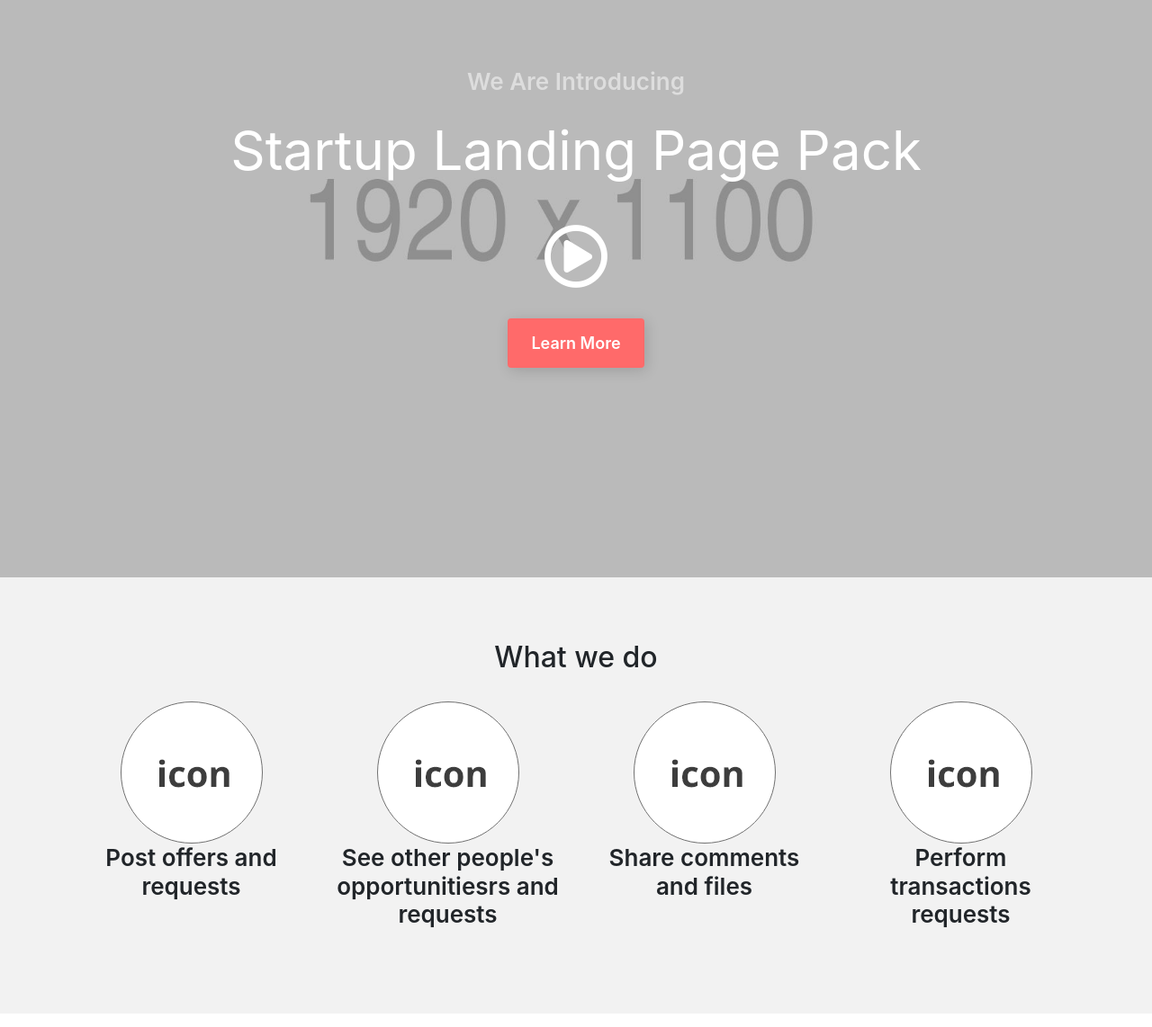
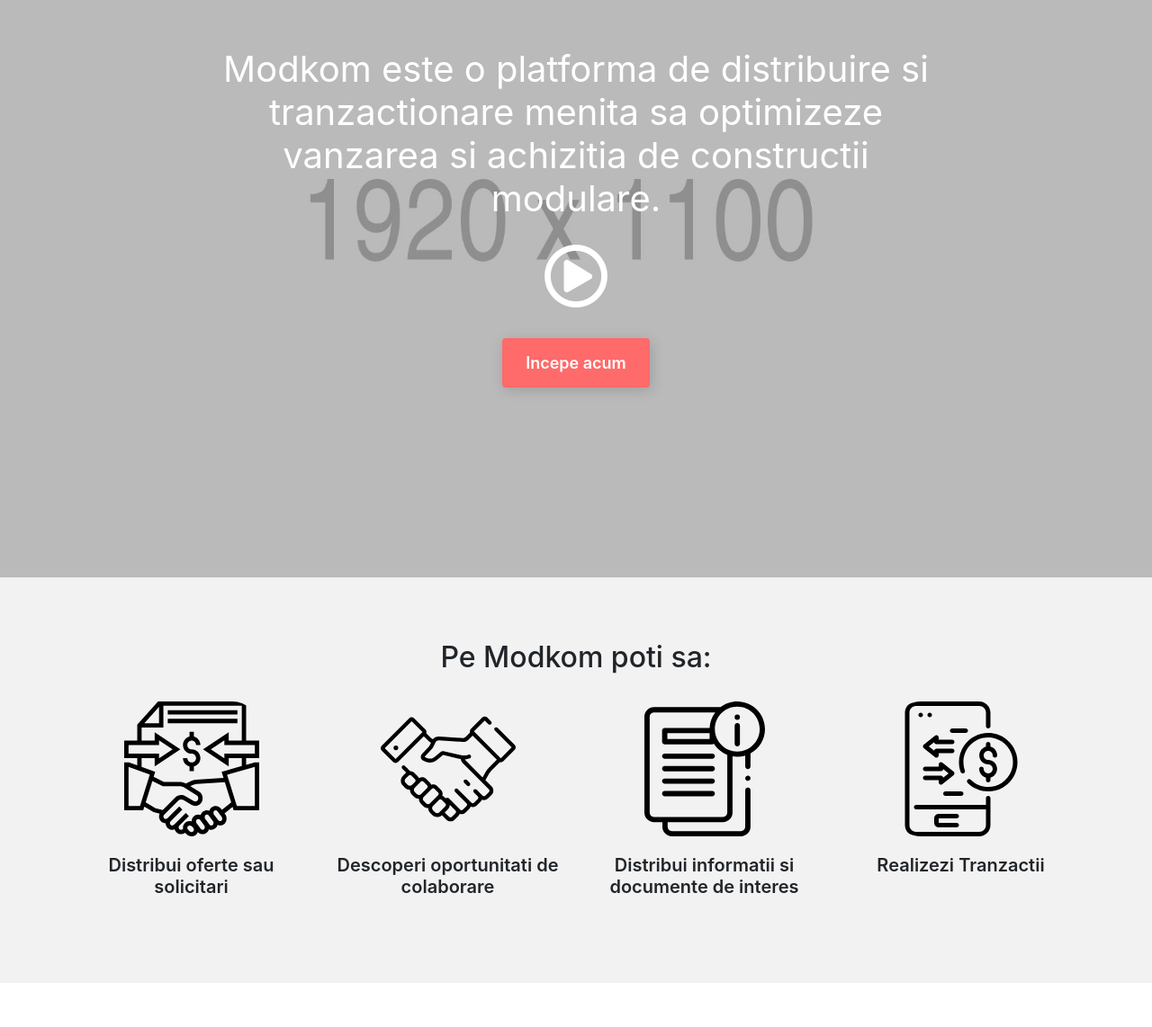
Before and after one commit to mihaiicey/modkom, a plain HTML site: page index.html in a window 1280 px wide. Shown: the part 158-1300 px from the top of the page at 90% size. Drawn offline with Linux system fonts and the light colour scheme.

Commit message:
modkom v 2.0

```diff
--- a/assets/css/style.css
+++ b/assets/css/style.css
@@ -91,6 +91,9 @@ h2 {
     margin-bottom: 30px;
     text-align: center;
 }
+h3 {
+    font-size: 20px !important;
+}
 img {
     border-radius: 30px;
     box-shadow: 0 3px 6px rgb(0 0 0 / 30%);
@@ -98,10 +101,18 @@ img {
 p {
 	margin-bottom:0;
 	padding:0;
+    font-size: 18px;
 }
 a {
 	text-decoration: none;
 	cursor: pointer;
+}
+.hero_title {
+    color: #ffffff;
+    margin: 0 auto;
+    font-size: 40px;
+    max-width: 820px;
+    margin-bottom: 20px;
 }
 .features {
     text-align: center;
@@ -112,6 +123,9 @@ a {
 .feature_icon {
     box-shadow: none;
     border-radius: none;
+    max-width: 100%;
+    max-height: 150px;
+    margin-bottom: 20px;
 }
 .about_title {
     text-align: left;
@@ -334,7 +348,6 @@ h2, .ts-h2 {
 
 h3, .ts-h3 {
     font-weight: 600;
-    font-size: 1.25rem;
     margin-bottom: 1.5625rem;
 }
 
@@ -923,7 +936,7 @@ B. Helpers
 
 p {
     line-height: 1.6875rem;
-    color: rgba(0, 0, 0, .5);
+    color: #000000;
 }
 
 .ts-font-weight__normal {
--- a/index.html
+++ b/index.html
@@ -30,14 +30,15 @@
 
             <!--HERO CONTENT ****************************************************************************************-->
             <div class="container align-self-center align-items-center text-center">
-                <h3 class="ts-opacity__50">We Are Introducing</h3>
-                <h1>Startup Landing Page Pack</h1>
+                <h1 class="hero_title">
+                    Modkom este o platforma de distribuire si tranzactionare menita sa optimizeze vanzarea si achizitia de constructii modulare.
+                </h1>
                 <div class="display-3 mb-4">
                     <a href="https://www.youtube.com/watch?v=-WSmZ5n8Zko" class="video-popup text-white">
                         <i class="far fa-play-circle"></i>
                     </a>
                 </div>
-                <a href="#what-youll-get" class="btn btn-primary btn-lg ts-scroll">Learn More</a>
+                <a href="#features" class="btn btn-primary btn-lg ts-scroll">Incepe acum</a>
             </div>
             <!--end container-->
 
@@ -59,40 +60,40 @@
                 <div class="row">
                     <div class="col">
                         <h2 class="features_title">
-                            What we do
+                            Pe Modkom poti sa:
                         </h2>
                     </div>
                 </div>
                 <div class="row">
                     <div class="col-lg-3 col-sm-6">
                         <div class="feature">
-                            <img src="img/icon.png" alt="icon" class="feature_icon">
+                            <img src="img/agreement.svg" alt="icon" class="feature_icon">
                             <h3 class="feature_title">
-                                Post offers and requests
+                                Distribui oferte sau solicitari
                             </h3>
                         </div>
                     </div>
                     <div class="col-lg-3 col-sm-6">
                         <div class="feature">
-                            <img src="img/icon.png" alt="icon" class="feature_icon">
+                            <img src="img/collaboration.svg" alt="icon" class="feature_icon">
                             <h3 class="feature_title">
-                                See other people's opportunitiesrs and requests
+                                Descoperi oportunitati de colaborare
                             </h3>
                         </div>
                     </div>
                     <div class="col-lg-3 col-sm-6">
                         <div class="feature">
-                            <img src="img/icon.png" alt="icon" class="feature_icon">
+                            <img src="img/file.svg" alt="icon" class="feature_icon">
                             <h3 class="feature_title">
-                                Share comments and files
+                                Distribui informatii si documente de interes
                             </h3>
                         </div>
                     </div>
                     <div class="col-lg-3 col-sm-6">
                         <div class="feature">
-                            <img src="img/icon.png" alt="icon" class="feature_icon">
+                            <img src="img/transfer.svg" alt="icon" class="feature_icon">
                             <h3 class="feature_title">
-                                Perform transactions requests
+                                Realizezi Tranzactii
                             </h3>
                         </div>
                     </div>
@@ -103,7 +104,7 @@
             <div class="container">
                 <div class="row align-items-center">
                     <div class="col-lg-6">
-                        <img src="img/about us img.png" alt="about us" class="about_img">
+                        <img src="img/modkom-despre-noi.jpg" alt="about us" class="about_img">
                     </div>
                     <div class="col-lg-6">
                         <h2 class="about_title">
@@ -124,7 +125,7 @@
                 <div class="row">
                     <div class="col">
                         <h2 class="cta_title">
-                            Aici vine call to action pentru Inscriere...?
+                            Intra in comunitatea Modkom
                         </h2>
                     </div>
                     <div class="col-lg-3">
@@ -181,12 +182,12 @@
                 <div class="row">
                     <div class="col-12">
                         <h2 class="tutorials_title">
-                            Tutoriale
+                            Cum sa folosesti platforma  Modkom:
                         </h2>
                     </div>
                     <div class="col-lg-3 col-sm-6">
                         <div class="tutorial">
-                            <img src="img/tutorial img.png" alt="icon" class="tutorial_img">
+                            <img src="img/tutorial img=.png" alt="icon" class="tutorial_img">
                             <h3 class="tutorial_title">
                                 Lorem ipsum dolor sit amet, consectetur.
                             </h3>
@@ -224,14 +225,14 @@
                 <div class="row align-items-center">
                     <div class="col-lg-6">
                         <h2 class="why_title">
-                            De ce noi?
+                            De ce Modkom?
                         </h2>
                         <p class="why_text">
                             Neque porro quisquam est, qui dolorem ipsum quia dolor sit amet, consectetur, adipisci velit, sed quia non numquam eius modi tempora incidunt ut. labore et dolore magnam aliquam quaerat voluptatem. Excepteur sint occaecat cupidatat non proident.
                         </p>
                     </div>
                     <div class="col-lg-6 order-first">
-                        <img src="img/about us img.png" alt="why us" class="why_img">
+                        <img src="img/1.jpg" alt="why us" class="why_img">
                     </div>
                 </div>
             </div>
@@ -241,7 +242,7 @@
                 <div class="row">
                     <div class="col">
                         <h2 class="cta_title">
-                            Aici vine call to action pentru Inscriere...?
+                            Intra in comunitatea Modkom
                         </h2>
                     </div>
                     <div class="col-lg-3">
```
Also changed, not shown: img/1.jpg (added), img/2.jpg (added), img/about us img.png (deleted), img/agreement.svg (added), img/collaboration.svg (added), img/file.svg (added), img/icon.png (deleted), img/modkom-despre-noi.jpg (added), img/transfer.svg (added), img/tutorial img.png (deleted).
